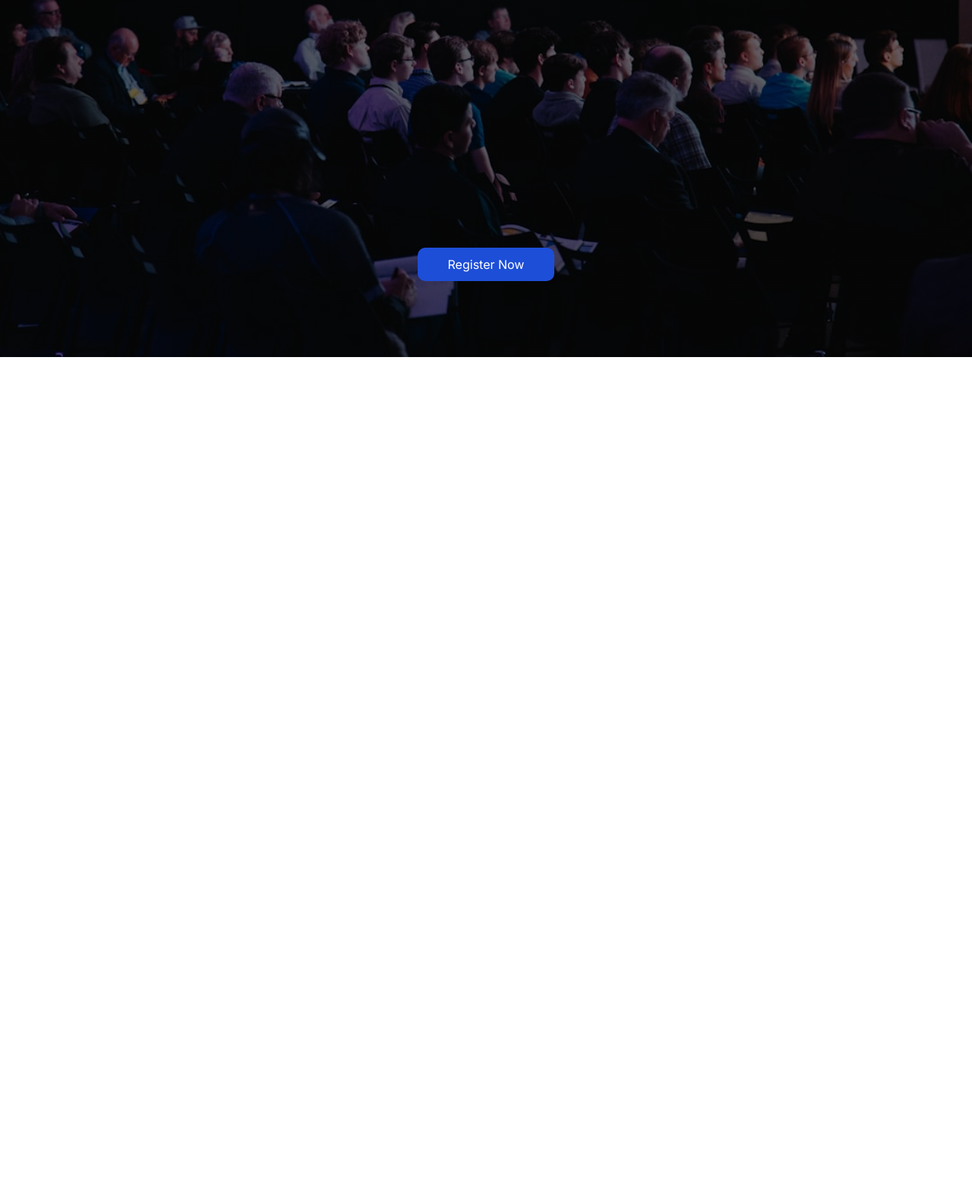
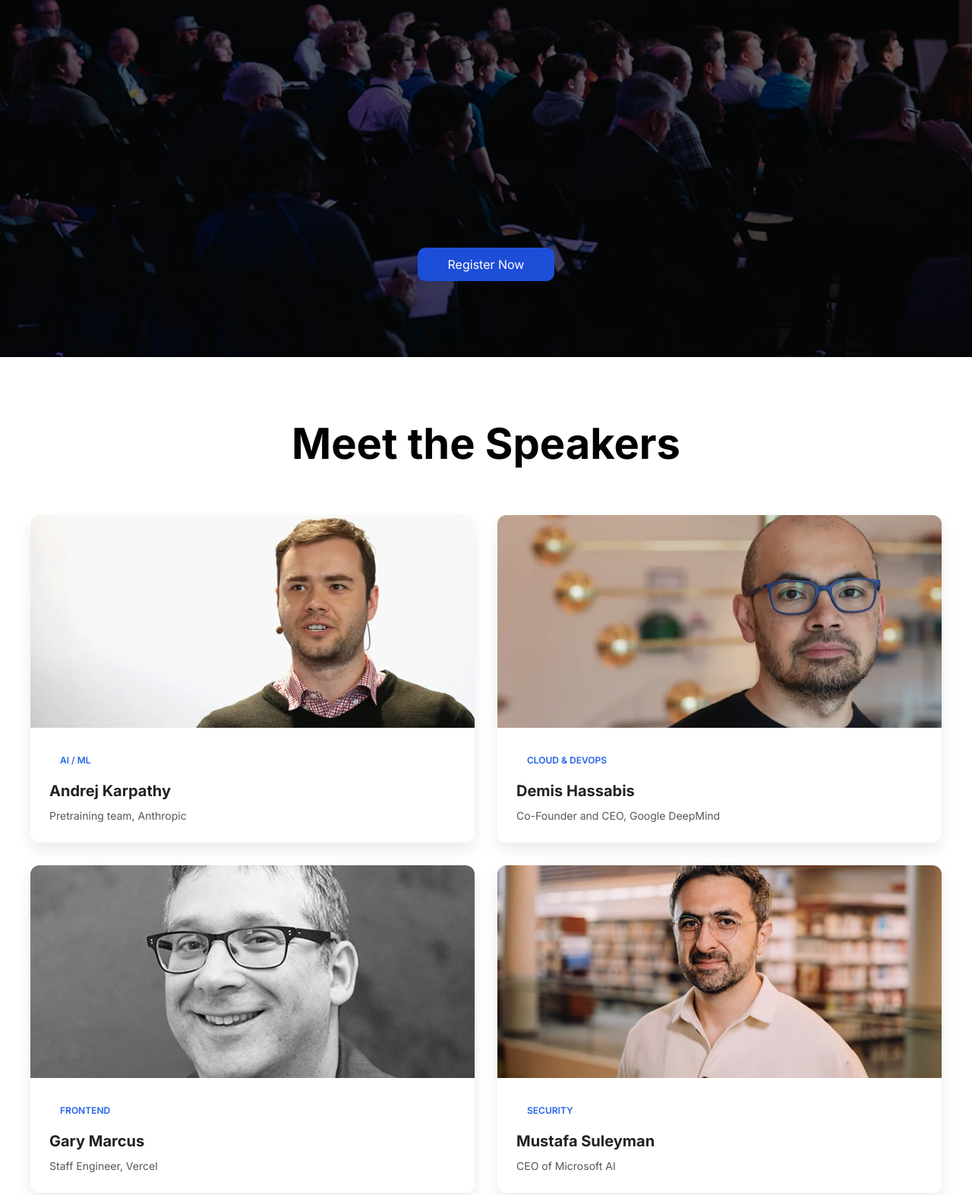
Before and after one commit to MahabuburRahman-dev/B14-Assign01-DevConf-2026, a plain HTML site: page index.html in a window 1280 px wide. Shown: the part 458-2031 px from the top of the page at 76% size. Before the commit the page ends 928 px from the top, so only its background shows below. Drawn offline with Linux system fonts and the light colour scheme.

Commit message:
speaker aection

```diff
--- a/index.html
+++ b/index.html
@@ -52,5 +52,68 @@
       </div>
     </section>
     <!-- Hero section End -->
+    <!-- Speaker section start -->
+    <section class="speakers">
+      <div class="container">
+        <div class="speakers-title">
+          <h2>Meet the Speakers</h2>
+        </div>
+
+        <div class="speaker-grid">
+          <!-- Card 1 -->
+          <article class="speaker-card">
+            <img src="./assets/andrej.png" alt="Andrej Karpathy" />
+
+            <div class="speaker-content">
+              <span class="speaker-track"> AI / ML </span>
+
+              <h3>Andrej Karpathy</h3>
+
+              <p>Pretraining team, Anthropic</p>
+            </div>
+          </article>
+
+          <!-- Card 2 -->
+          <article class="speaker-card">
+            <img src="./assets/demis.png" alt="Demis Hassabis" />
+
+            <div class="speaker-content">
+              <span class="speaker-track"> ClOUD & DEVOPS </span>
+
+              <h3>Demis Hassabis</h3>
+
+              <p>Co-Founder and CEO, Google DeepMind</p>
+            </div>
+          </article>
+
+          <!-- Card 3 -->
+          <article class="speaker-card">
+            <img src="./assets/gary.png" alt="Gary Marcus" />
+
+            <div class="speaker-content">
+              <span class="speaker-track"> Frontend </span>
+
+              <h3>Gary Marcus</h3>
+
+              <p>Staff Engineer, Vercel</p>
+            </div>
+          </article>
+
+          <!-- Card 4 -->
+          <article class="speaker-card">
+            <img src="./assets/mustafa.png" alt="Mustafa Suleyman" />
+
+            <div class="speaker-content">
+              <span class="speaker-track"> Security </span>
+
+              <h3>Mustafa Suleyman</h3>
+
+              <p>CEO of Microsoft AI</p>
+            </div>
+          </article>
+        </div>
+      </div>
+    </section>
+    <!-- Speaker section End -->
   </body>
 </html>
--- a/style.css
+++ b/style.css
@@ -89,3 +89,86 @@
 .space {
   margin-top: 400px;
 }
+
+/* speaker section */
+.container {
+  max-width: 1200px;
+  margin-inline: auto;
+}
+
+/* Speakers Section */
+.speakers {
+  padding: 80px 0;
+}
+
+/* Section Heading */
+.speakers-title {
+  text-align: center;
+  margin-bottom: 60px;
+}
+
+.speakers-title h2 {
+  font-size: 56px;
+  font-weight: 700;
+  margin-bottom: 15px;
+  color: #000102;
+}
+
+/* Grid */
+.speaker-grid {
+  display: grid;
+  grid-template-columns: repeat(2, 1fr);
+  gap: 30px;
+}
+
+/* Card */
+.speaker-card {
+  background: #fff;
+  border-radius: 12px;
+  overflow: hidden;
+  box-shadow: 0 10px 20px rgba(0, 0, 0, 0.08);
+  transition: 0.3s;
+}
+
+.speaker-card:hover {
+  transform: translateY(-8px);
+}
+
+/* Image */
+.speaker-card img {
+  width: 100%;
+  height: 280px;
+  object-fit: cover;
+}
+
+/* Content */
+.speaker-content {
+  padding: 25px;
+}
+
+/* Category */
+.speaker-track {
+  display: inline-block;
+  color: #2563eb;
+  font-size: 12px;
+  font-weight: 600;
+  padding: 6px 14px;
+  margin-bottom: 15px;
+  text-transform: uppercase;
+}
+
+/* Name */
+.speaker-content h3 {
+  font-size: 20px;
+  font-weight: 700;
+  color: #222;
+  margin-bottom: 10px;
+}
+
+/* Title */
+.speaker-content p {
+  font-size: 14px;
+  font-weight: 400;
+  color: #575757;
+  line-height: 1.5;
+}
```
